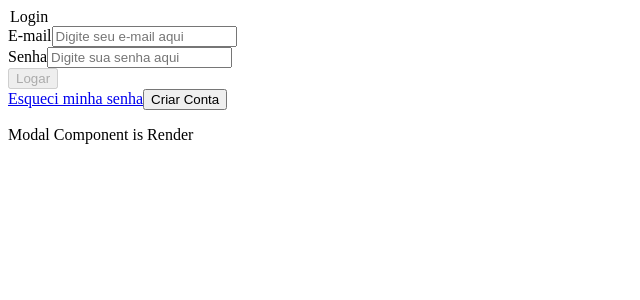
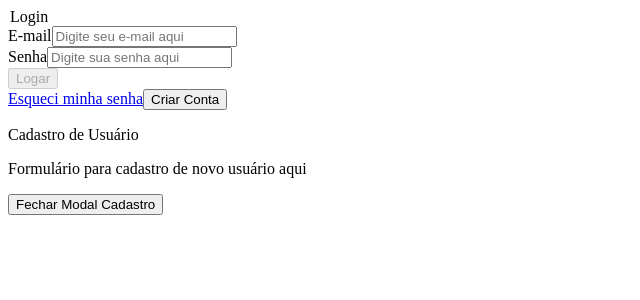
Before and after one commit to rodrigopieritz/m2labmedical, a React (Vite) app: page / in a window 1280 px wide. Both pictures are taken after a click on the button "Criar Conta". Shown: the top 300 px of the page, without its empty margins (0-640 px from the left). Built offline with nearby package versions, Linux system fonts and the light colour scheme.

Commit message:
add botão fechar modal

```diff
--- a/src/components/Login/LoginComponent.jsx
+++ b/src/components/Login/LoginComponent.jsx
@@ -7,8 +7,6 @@ export const LoginComponent = () => {
     email: "",
     password: "",
   });
-
-  const [showModal, setShowModal] = useState(false);
 
   const navigate = useNavigate();
   const { setShowModal: setShowModalContext } = useContext(ModalContext);
--- a/src/components/Modal/ModalComponent.jsx
+++ b/src/components/Modal/ModalComponent.jsx
@@ -1,7 +1,20 @@
+import React, { useContext, useState } from "react";
+import { ModalContext } from "../../context/ModalContext";
+
 export const ModalComponent = () => {
+    const { setShowModal: setShowModalContext } = useContext(ModalContext);
+
+    const handleShowModal = (e) => {
+        e.preventDefault();
+
+        setShowModalContext(false);
+      };
+
     return(
         <>
-        <p>Modal Component is Render</p>
+        <p>Cadastro de Usuário</p>
+        <p>Formulário para cadastro de novo usuário aqui</p>
+        <button type="button" onClick={handleShowModal}>Fechar Modal Cadastro</button>
         </>
     )
 }
```
